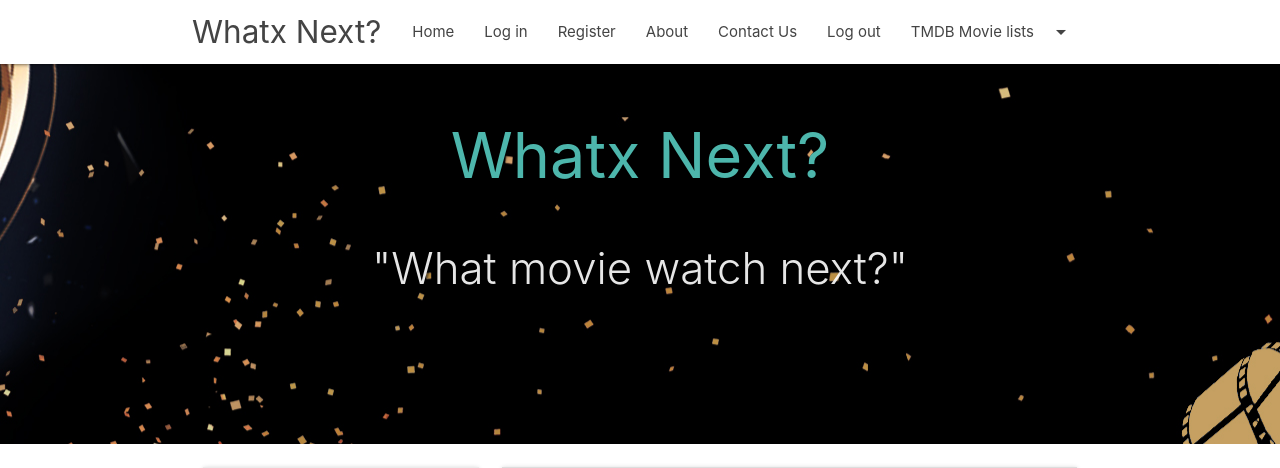
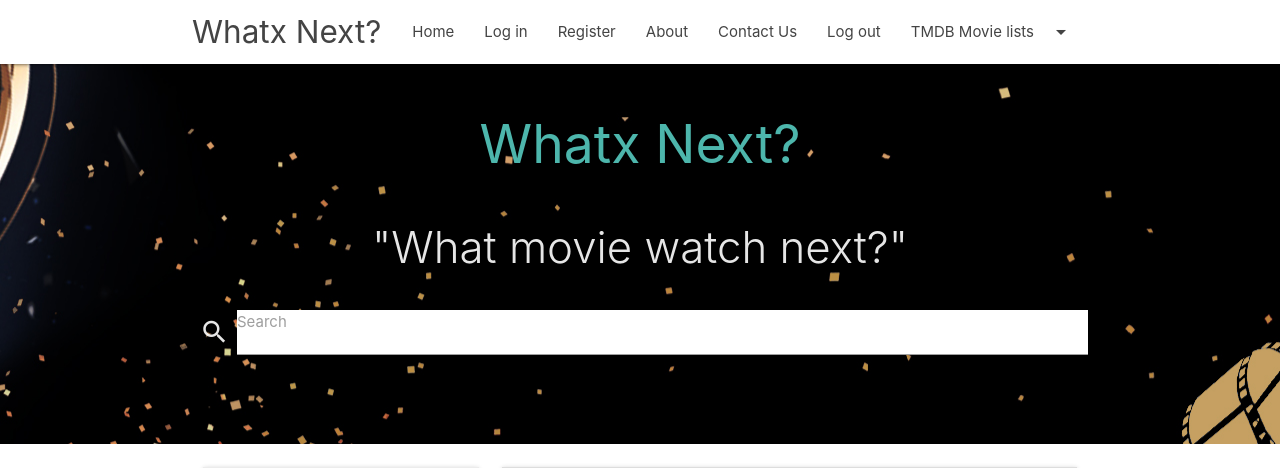
Before and after one commit to brunobdias/whatx_next, a Flask app: page /view_movie/1 in a window 1280 px wide. Shown: the top 468 px of the page. Run offline with Flask 2, Linux system fonts and the light colour scheme; data that the repository does not hold is empty; some libraries are stand-ins or nearby versions.

Commit message:
Add search field

```diff
--- a/static/css/style.css
+++ b/static/css/style.css
@@ -15,3 +15,7 @@ blockquote .overview{
     padding-left: 1.5rem;
     border-left: 5px solid #000000; /* Just change the color value and that's it*/
   }
+
+#search_bar{
+    background-color: white;
+}
--- a/templates/base.html
+++ b/templates/base.html
@@ -65,15 +65,46 @@
         <div class="section no-pad-bot">
           <div class="container">
             <br><br>
-            <h1 class="header center teal-text text-lighten-2 text-shadow">Whatx Next?</h1>
-            <br><br><br><br><br>
+            <h2 class="header center teal-text text-lighten-2 text-shadow">Whatx Next?</h2>
+
             <div class="row center">
-              <h3 class="header col s12 light text-shadow">"What movie watch next?"</h3>
+                <h3 class="header col s12 light text-shadow">"What movie watch next?"</h3>
             </div>
+
+            <div class="row center">
+                <form class="row center">
+                    <div class="row center center-align">
+                        <div class="input-field center-align ">
+                            <i class="material-icons prefix">search</i>
+                            <textarea id="search_bar" name="search_bar" class="materialize-textarea center-align search_bar"></textarea>
+                            <label for="search_bar">Search</label>
+                        </div>
+                    </div>
+                </form>
+            </div>
+
             <!--<div class="row center">
               <a href="http://materializecss.com/getting-started.html" id="download-button" class="btn-large waves-effect waves-light teal lighten-1">Get Started</a>
             </div>
-            <br><br>-->
+            <br><br>
+
+                      <div class="row card-panel grey lighten-5">
+                <form action="#" method="post" class="col s12">
+                    <div class="row valing-wrapper center-align">
+                        <div class="input-field col s12 m8">
+                            <i class="fas fa-search prefix light-blue-text text-darken-4"></i>
+                            <input type="text" name="query" id="query" minlength="3" class="validate" required>
+                            <label for="query">Search Tasks</label>
+                        </div>
+                        <div class="col s12 m4">
+                            <a href="#" class="red btn text-shadow">Reset</a>
+                            <button type="submit" class="light-blue darken-1 btn text-shadow" >
+                                <i class="fas fa-search left"></i> Search
+                            </button>
+                        </div>
+                    </div>
+                </form>
+          </div>-->
 
           </div>
         </div>
```
